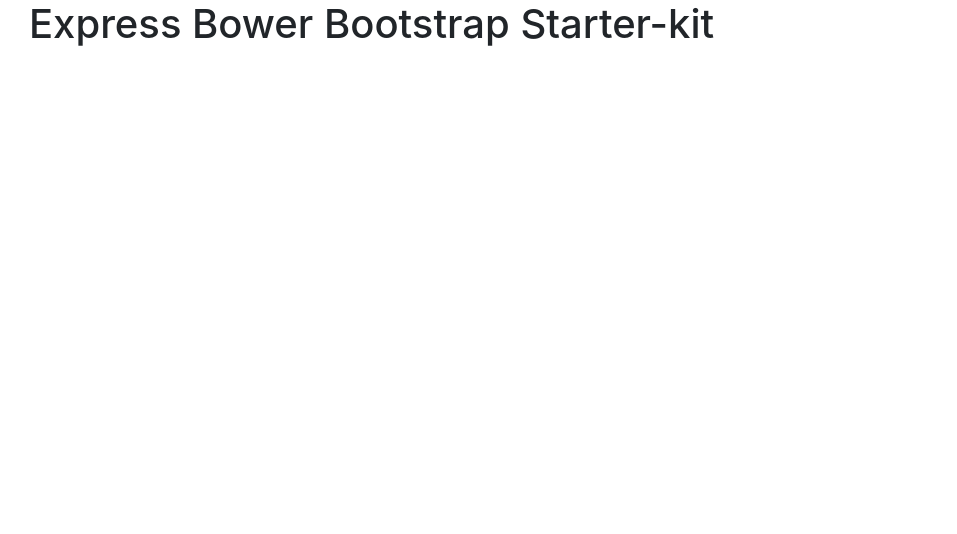
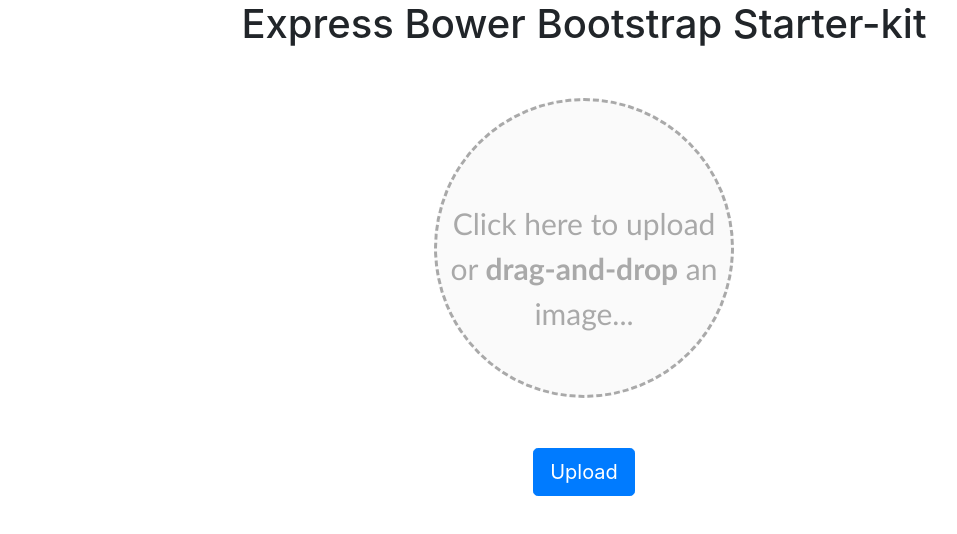
Before and after one commit to fl1jason/image-upload-demo, a website: page public/index.html in a window 1280 px wide. Shown: the whole page, without its empty margins (56-1013 px from the left). Drawn offline with nearby package versions, Linux system fonts and the light colour scheme.

Commit message:
Mark-up done for the functionality. Pending is javascript...

```diff
--- a/bower.json
+++ b/bower.json
@@ -1,5 +1,5 @@
 {
-  "name": "express-bower-bootstrap-starter-kit",
+  "name": "image-upload-demo",
   "description": "",
   "main": "index.js",
   "authors": [
--- a/package.json
+++ b/package.json
@@ -1,5 +1,5 @@
 {
-  "name": "express-bower-bootstrap-starter-kit",
+  "name": "image-upload-demo",
   "version": "1.0.0",
   "description": "",
   "main": "index.js",
--- a/public/index.html
+++ b/public/index.html
@@ -12,6 +12,16 @@
 
 <body class="container">
     <h1>Express Bower Bootstrap Starter-kit</h1>
+
+    <form id="theImageForm">
+        <label for="theImageField" id="theImageContainer">
+            <input type="file" id="theImageField">
+            Click here to upload or <b>drag-and-drop</b> an image...
+        </label>
+        <button class="btn btn-lg btn-primary">Upload</button>
+    </form>
+
+
     <script src="/libs/jquery/dist/jquery.min.js"></script>
     <script src="/libs/bootstrap/dist/js/bootstrap.bundle.min.js"></script>
     <script src="client.js"></script>
--- a/public/style.css
+++ b/public/style.css
@@ -0,0 +1,31 @@
+h1 {
+    text-align: center;
+}
+
+#theImageForm {
+    display: flex;
+    flex-direction: column;
+    align-items: center;
+    justify-content: center;
+    margin-top: 50px;
+}
+
+#theImageContainer {
+    height: 300px;
+    width: 300px;
+    border: 3px dashed darkgray;
+    background-color: #fafafa;
+    font-family: "Calibri";
+    font-size: 30px;
+    text-align: center;
+    vertical-align: middle;
+    padding-top: 100px;
+    color: darkgrey;
+    cursor: pointer;
+    border-radius: 50%;
+    margin-bottom: 50px;
+}
+
+#theImageField {
+    display: none;
+}
```
